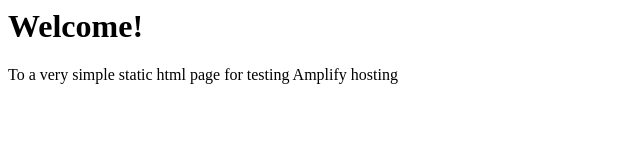
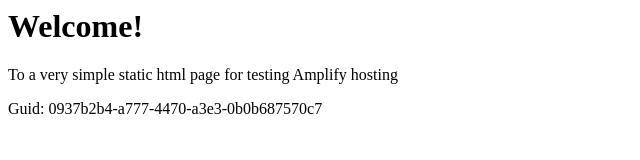
Before and after one commit to aws-aemilia-pdx/Github-PR-Commit-Integration-Test-DoNotTouch-Gith-OKSLNVO2-v1-beta-us-west-2, a website: page src/index.html in a window 1280 px wide. Shown: the whole page, without its empty margins (0-640 px from the left). Drawn offline with Linux system fonts and the light colour scheme.

Commit message:
commit from integ tests

```diff
--- a/src/index.html
+++ b/src/index.html
@@ -1,3 +1,5 @@
+
+
 <html lang="en">
 
 <head>
@@ -10,6 +12,6 @@
 <body>
     <h1>Welcome!</h1>
     <p>To a very simple static html page for testing Amplify hosting</p>
-</body>
+    <p>Guid: 0937b2b4-a777-4470-a3e3-0b0b687570c7</p></body>
 
 </html>
```
